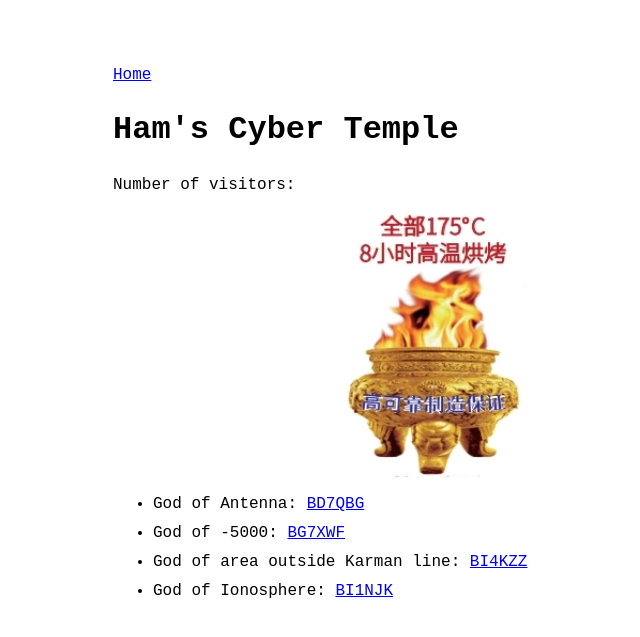
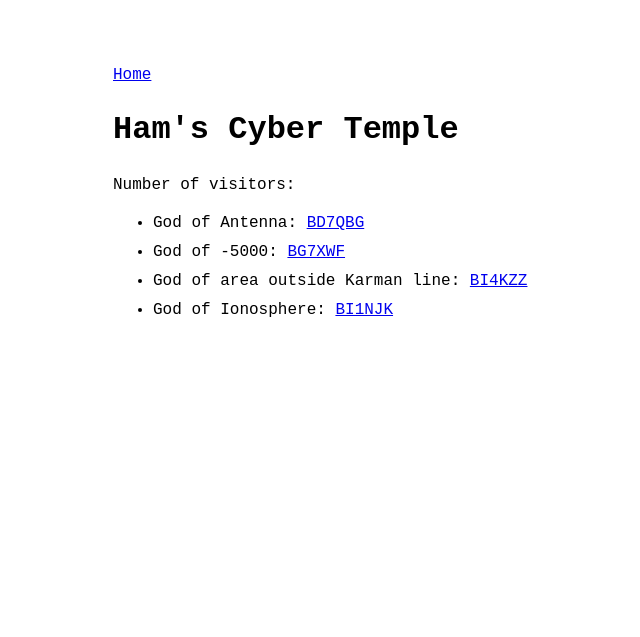
Before and after one commit to Yurihou/yurihou.github.io, a Jekyll site: the page built from temple.md, in a window 1280 px wide. Shown: the top 637 px of the page, without its empty margins (207-847 px from the left). Built offline with Jekyll 4.4.1, drawn with Linux system fonts in a browser that asks for light colours; comment, search, counter and statistics services are not loaded.

Commit message:
Update temple.md

```diff
--- a/temple.md
+++ b/temple.md
@@ -5,7 +5,7 @@ title: Ham's Cyber Temple
 <script async src="//busuanzi.ibruce.info/busuanzi/2.3/busuanzi.pure.mini.js"></script>
 <span id="busuanzi_container_site_uv">Number of visitors: <span id="busuanzi_value_site_uv"></span></span>
 
-[![/pictures/stc_incense_burner.png](/pictures/stc_incense_burner.png)](https://www.stcai.com/xpsc)
+<!--[![/pictures/stc_incense_burner.png](/pictures/stc_incense_burner.png)](https://www.stcai.com/xpsc)-->
 - God of Antenna: [BD7QBG](https://www.qrz.com/db/BD7QBG)
 - God of -5000: [BG7XWF](https://www.qrz.com/db/BG7XWF)
 - God of area outside Karman line: [BI4KZZ](https://www.qrz.com/db/BI4KZZ)
```
